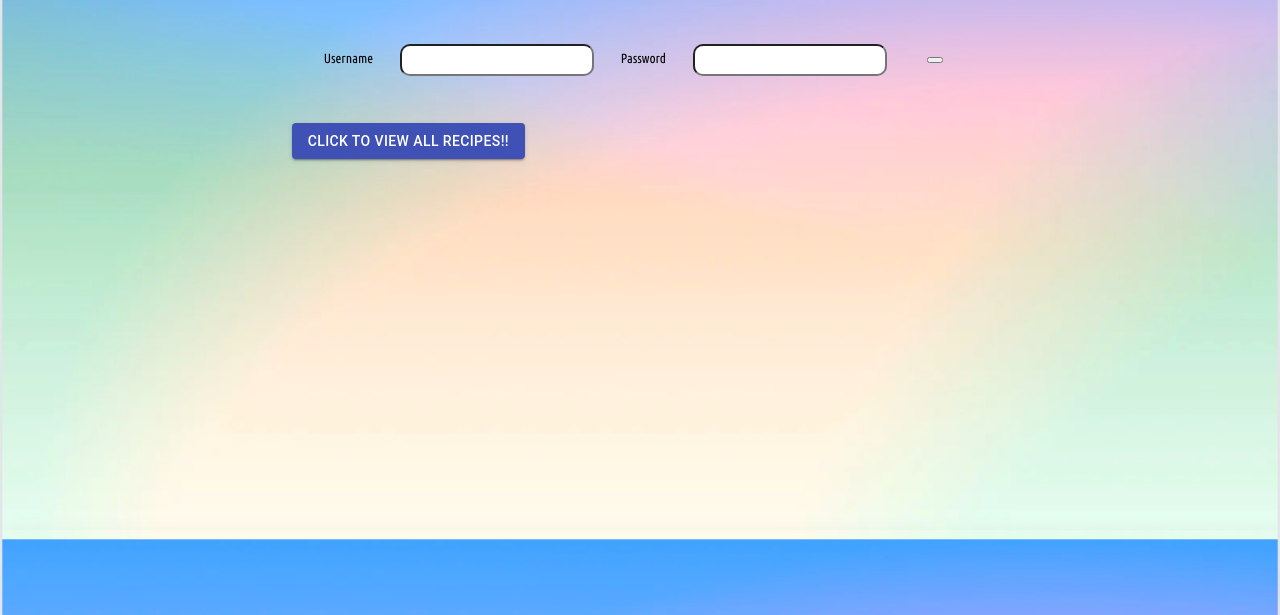
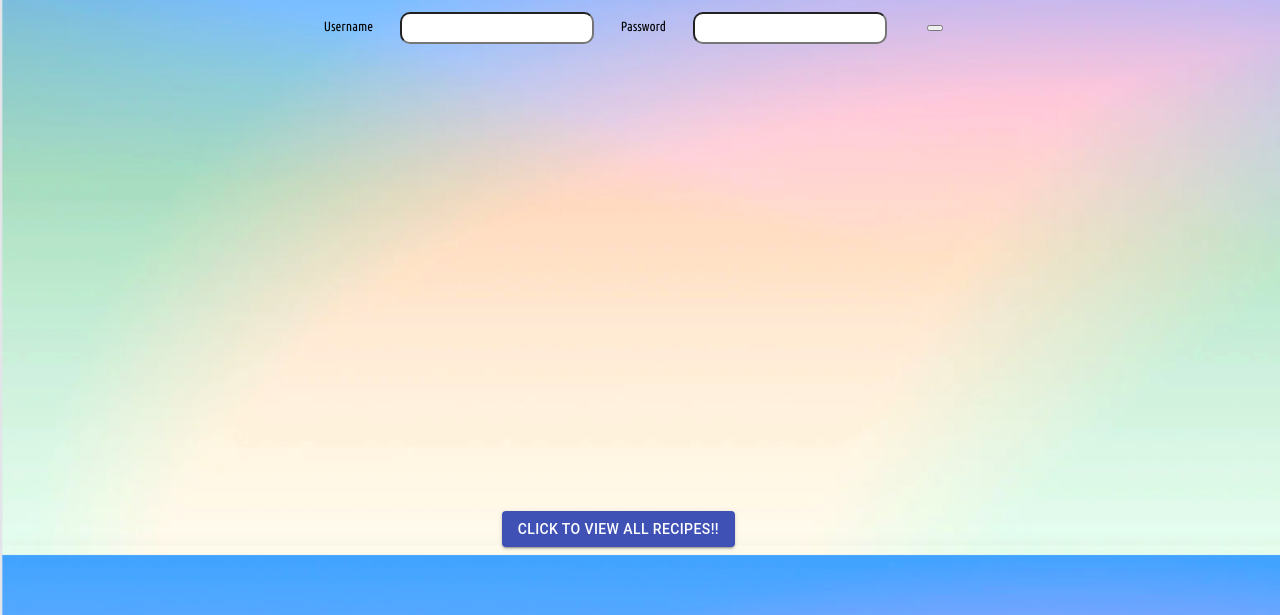
Before and after one commit to klsmith5370/NerdBar, a React app: page /home in a window 1280 px wide. Shown: the part 185-800 px from the top of the page. Built offline with nearby package versions, Linux system fonts and the light colour scheme; no server answers.

Commit message:
Added styling for all recipes button, still working issue with single recipe card and working on search functionality

```diff
--- a/client/components/AllRecipes.js
+++ b/client/components/AllRecipes.js
@@ -6,11 +6,7 @@ import { fetchAllRecipes } from '../store/recipes'
 
 
 export const AllRecipes = () => {
-    const dispatch = useDispatch()
 
-    useEffect(() => {
-        dispatch(fetchAllRecipes())
-    }, [dispatch])
 
     return (
         <Container className='all-recipes'>
--- a/client/components/AuthForm.js
+++ b/client/components/AuthForm.js
@@ -31,7 +31,7 @@ export const AuthForm = props => {
         {error && error.response && <div> {error.response.data} </div>}
       </form>
       <Link to='/characterRecipes'>
-        <Button className='view-all-cards' variant='contained' color='primary'>Click to view all recipes!!</Button>
+        <Button className='view-all-cards' variant='contained' color='primary' style={{ marginTop: '30em', textAlign: 'center', marginLeft: '15em' }}>Click to view all recipes!!</Button>
       </Link>
     </div>
   )
--- a/client/components/SearchBar.js
+++ b/client/components/SearchBar.js
@@ -1,16 +1,23 @@
-import React, { useState } from 'react'
+import React, { useState, useEffect } from 'react'
 import { useNavigate } from 'react-router-dom'
+import { useDispatch } from 'react-redux'
 import { Container, TextField, Button } from '@material-ui/core'
+import { fetchAllRecipes } from '../store/recipes'
 
 
 export const SearchBar = () => {
     const [search, setSearch] = useState('')
     const navigate = useNavigate()
+    const dispatch = useDispatch()
 
     function handleSubmit(evt) {
         evt.preventDefault()
         navigate(`/search/${search}`)
     }
+
+    useEffect(() => {
+        dispatch(fetchAllRecipes())
+    }, [dispatch])
 
     return (
         <Container>
--- a/client/components/SingleRecipeCard.js
+++ b/client/components/SingleRecipeCard.js
@@ -12,7 +12,7 @@ export const SingleRecipeCard = () => {
 
     useEffect(() => {
         dispatch(fetchSingleRecipe(id))
-    }, [dispatch])
+    }, [])
 
     return (
         <Container>
--- a/public/style.css
+++ b/public/style.css
@@ -66,12 +66,6 @@ form input[type='password'] {
   margin: 1em;
 }
 
-.view-all-cards {
-  margin-top: 35em;
-  text-align: center;
-  margin-left: 15em;
-}
-
 .recipe-cards {
   margin-top: 4em;
 }
@@ -89,4 +83,5 @@ form input[type='password'] {
 
 .search {
   margin-top: 1.5em;
+  margin-bottom: 0;
 }
```
